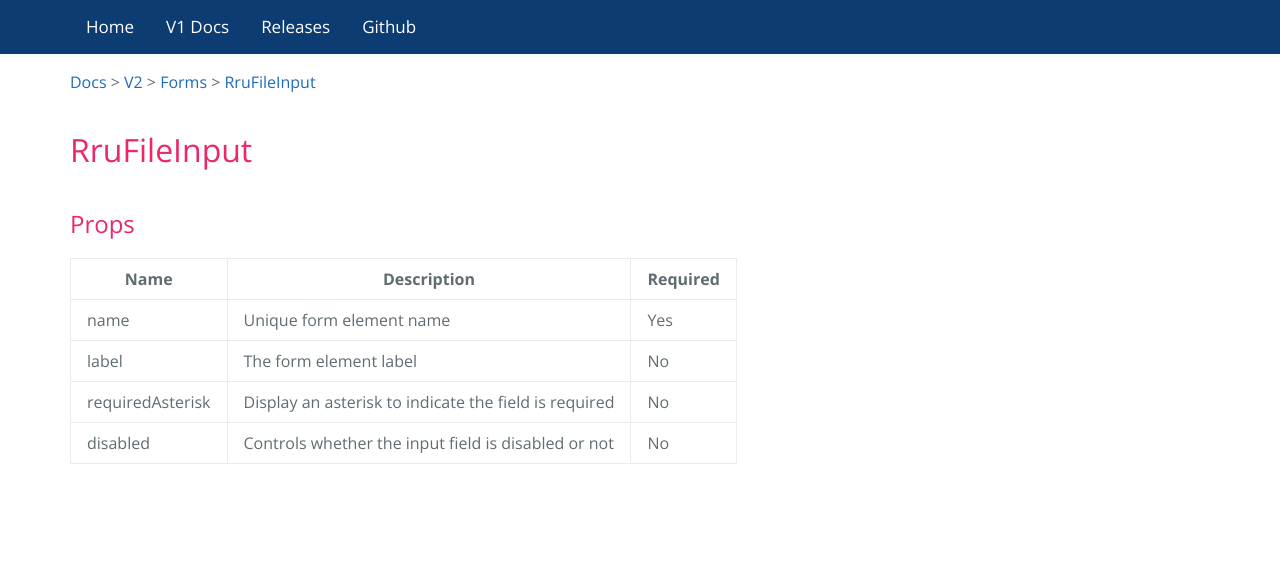
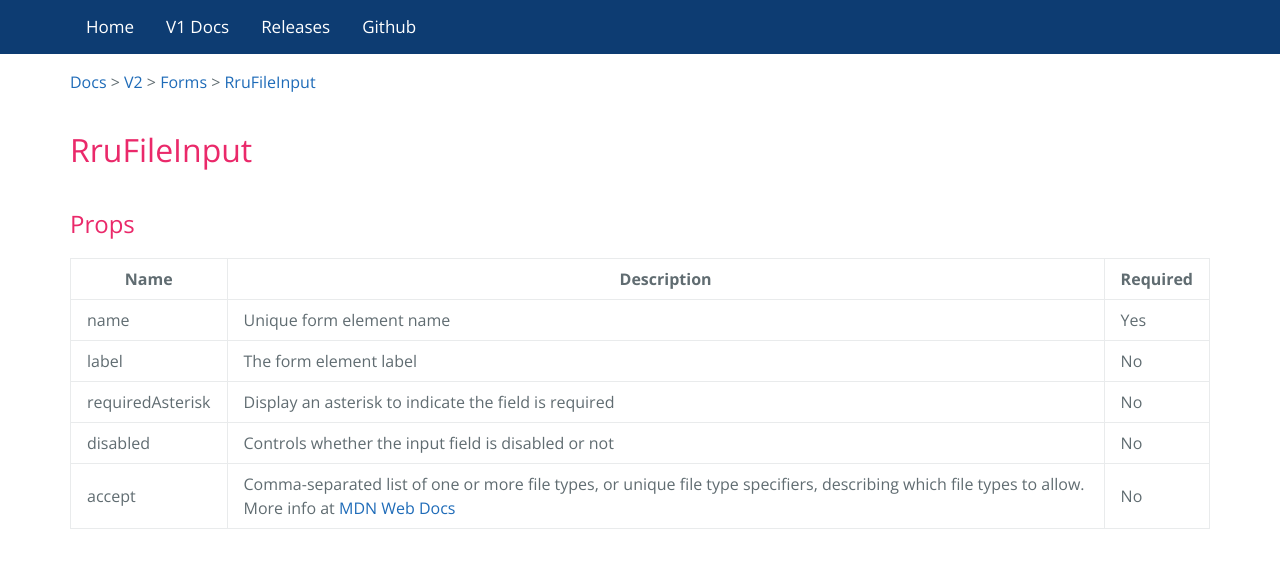
Before and after one commit to coder966/react-rich-ui, a Jekyll site: the page built from docs/v2/components/RruFileInput.md, in a window 1280 px wide. Shown: the top 568 px of the page. Built offline with Jekyll 4.4.1, drawn with Linux system fonts in a browser that asks for light colours; our own code applies the rules of GitHub Pages for plain Markdown files.

Commit message:
RruFileInput: added accept prop

```diff
--- a/docs/v2/components/RruFileInput.md
+++ b/docs/v2/components/RruFileInput.md
@@ -4,9 +4,10 @@
 
 ## Props
 
-| Name             | Description                                           | Required |
-| ---------------- | ----------------------------------------------------- | -------- |
-| name             | Unique form element name                              | Yes      |
-| label            | The form element label                                | No       |
-| requiredAsterisk | Display an asterisk to indicate the field is required | No       |
-| disabled         | Controls whether the input field is disabled or not   | No       |
+| Name             | Description                                                                                                                                                                                                            | Required |
+| ---------------- | ---------------------------------------------------------------------------------------------------------------------------------------------------------------------------------------------------------------------- | -------- |
+| name             | Unique form element name                                                                                                                                                                                               | Yes      |
+| label            | The form element label                                                                                                                                                                                                 | No       |
+| requiredAsterisk | Display an asterisk to indicate the field is required                                                                                                                                                                  | No       |
+| disabled         | Controls whether the input field is disabled or not                                                                                                                                                                    | No       |
+| accept           | Comma-separated list of one or more file types, or unique file type specifiers, describing which file types to allow. More info at [MDN Web Docs](https://developer.mozilla.org/en-US/docs/Web/HTML/Attributes/accept) | No       |
--- a/src/form/RruFileInput/RruFileInput.tsx
+++ b/src/form/RruFileInput/RruFileInput.tsx
@@ -50,6 +50,7 @@ const RruFileInput: FC<RruFileInputProps> = (props) => {
         name={props.name}
         onChange={onChange}
         disabled={props.disabled}
+        accept={props.accept}
       />
       <ErrorMessage inputName={props.name} />
     </div>
--- a/src/form/RruFileInput/types/RruFileInputProps.ts
+++ b/src/form/RruFileInput/types/RruFileInputProps.ts
@@ -30,4 +30,10 @@ export default interface RruFileInputProps {
    * Controls whether the input field is disabled or not
    */
   disabled?: boolean;
+
+  /**
+   * Comma-separated list of one or more file types, or unique file type specifiers, describing which file types to allow.
+   * More info at [MDN Web Docs](https://developer.mozilla.org/en-US/docs/Web/HTML/Attributes/accept)
+   */
+  accept?: string;
 }
```
